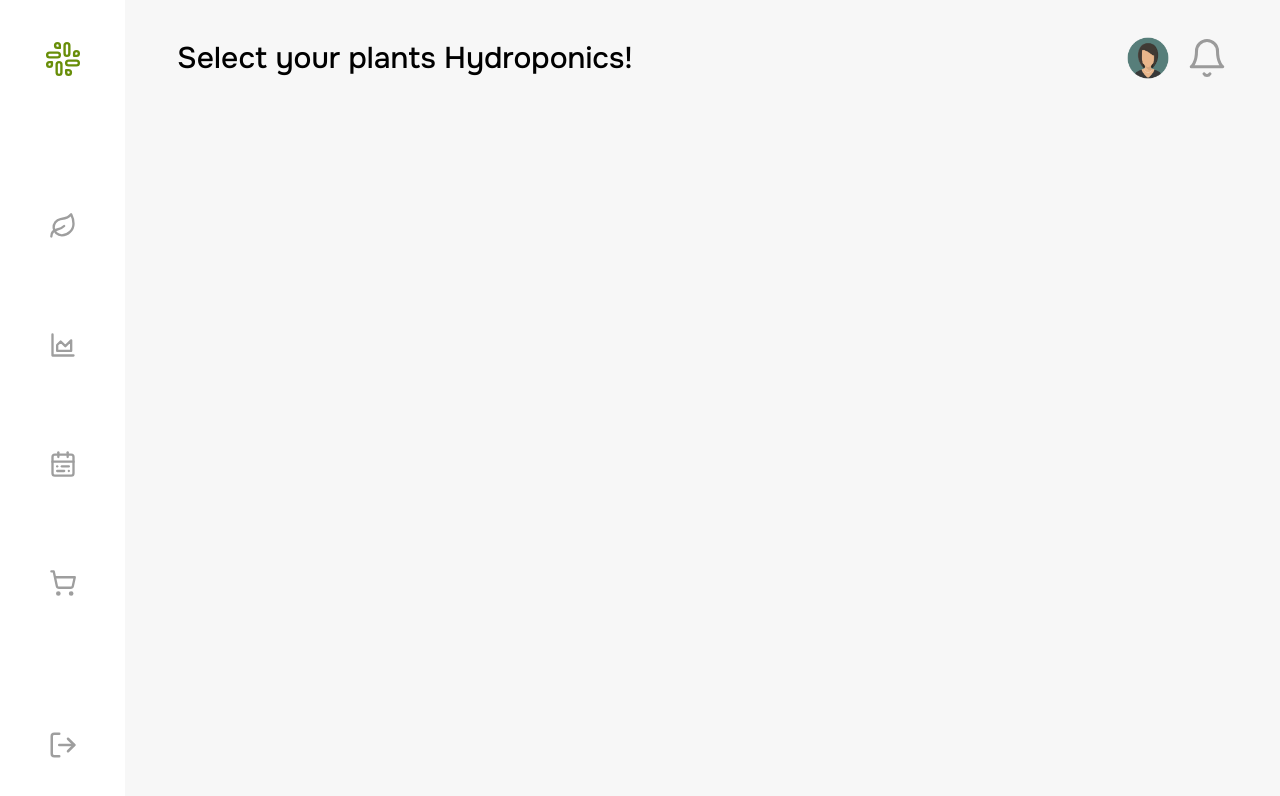
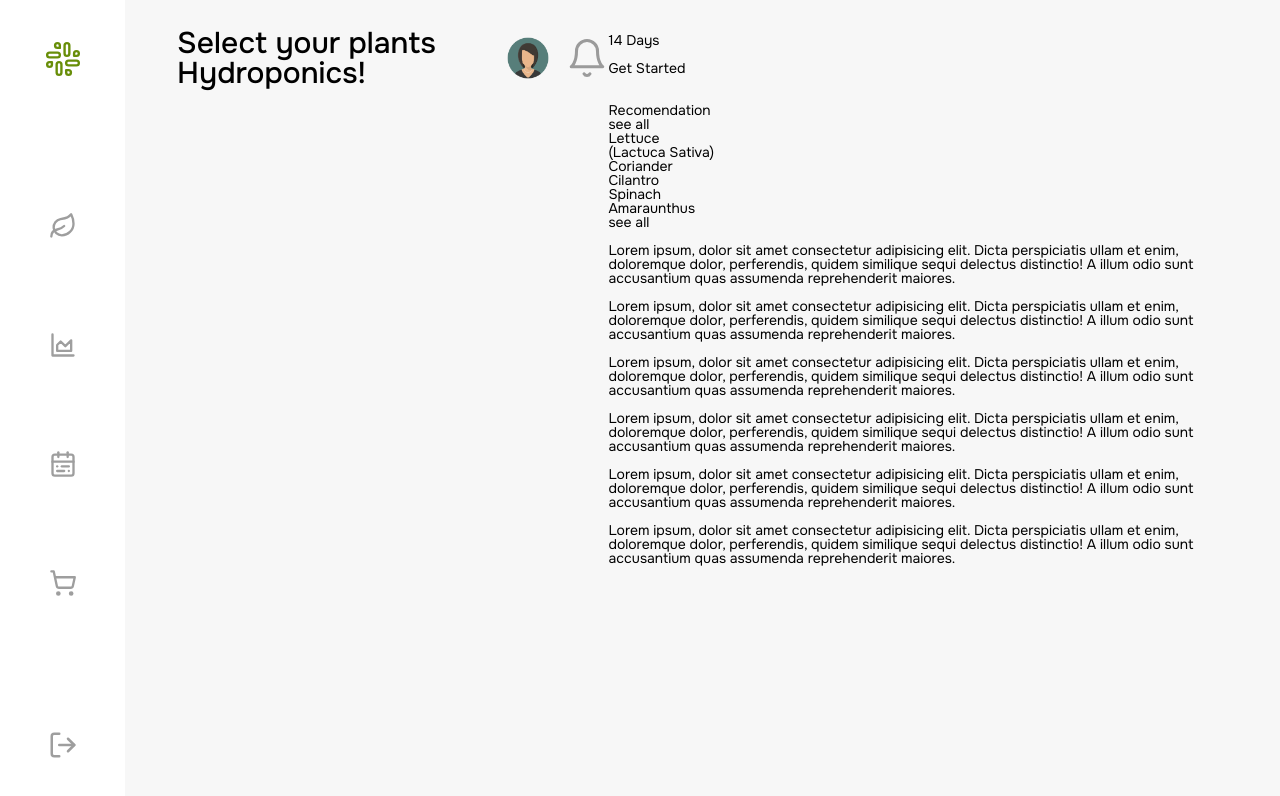
Before and after one commit to VeeTk/Pflanzen-Hydroponics-Dashboard, a website built with Vite: page index.html in a window 1280 px wide. Built offline with nearby package versions, Linux system fonts and the light colour scheme.

Commit message:
Продолжаю верстку с основного блока по центру

```diff
--- a/index.html
+++ b/index.html
@@ -67,6 +67,95 @@
           <div class="header__notifications"><img src="img/header/bell.svg" alt=""></div>
         </div>
       </header>
+      <div class="main__left-content">
+        <div class="left-content__top-ban">
+          <div class="top-ban__left">
+            <div class="left__days">14 Days</div>
+            <div class="left__titles">
+              <div class="titles__title"></div>
+              <div class="titles__subtitle"></div>
+            </div>
+          </div>
+          <div class="top-ban__right">
+            <img src="#" alt="">
+          </div>
+        </div>
+        <div class="left-content__middle-ban">
+          <div class="middle-ban__content">
+            <div class="middle-ban__button">
+              <div class="button__text">Get Started</div>
+              <div class="button__arrow"><img src="#" alt=""></div>
+            </div>
+          </div>
+        </div>
+        <div class="left-content__recomendation">
+          <div class="recomendation__content">
+            <div class="recomendation__top">
+              <div class="top__left">
+                <div class="top__left-fire"><img src="#" alt=""></div>
+                <div class="top__left-title">Recomendation</div>
+              </div>
+              <div class="top__right">see all</div>
+            </div>
+            <ul class="recomendation__boxes">
+              <li class="boxes__box-1">
+                <div class="box-1__heading">Lettuce</div>
+                <div class="box-1__subheading">(Lactuca Sativa)</div>
+              </li>
+              <li class="boxes__box-2">
+                <div class="box-2__heading">Coriander</div>
+                <div class="box-2__subheading">Cilantro</div>
+              </li>
+              <li class="boxes__box-3">
+                <div class="box-3__heading">Spinach</div>
+                <div class="box-3__subheading">Amaraunthus</div>
+              </li>
+            </ul>
+          </div>
+        </div>
+        <div class="left-content__tips">
+          <div class="tips__top">
+            <div class="tips__left">
+              <div class="tips__hummers"></div>
+              <div class="tips__heading"></div>
+            </div>
+            <div class="tips__right">see all</div>
+          </div>
+          <ul class="tips__list">
+            <li class="list__item"><img src="#" alt="">
+              <div class="item__text">Lorem ipsum, dolor sit amet consectetur adipisicing elit. Dicta perspiciatis ullam
+                et enim, doloremque dolor, perferendis, quidem similique sequi delectus distinctio! A illum odio sunt
+                accusantium quas assumenda reprehenderit maiores.</div>
+            </li>
+            <li class="list__item"><img src="#" alt="">
+              <div class="item__text">Lorem ipsum, dolor sit amet consectetur adipisicing elit. Dicta perspiciatis ullam
+                et enim, doloremque dolor, perferendis, quidem similique sequi delectus distinctio! A illum odio sunt
+                accusantium quas assumenda reprehenderit maiores.</div>
+            </li>
+            <li class="list__item"><img src="#" alt="">
+              <div class="item__text">Lorem ipsum, dolor sit amet consectetur adipisicing elit. Dicta perspiciatis ullam
+                et enim, doloremque dolor, perferendis, quidem similique sequi delectus distinctio! A illum odio sunt
+                accusantium quas assumenda reprehenderit maiores.</div>
+            </li>
+            <li class="list__item"><img src="#" alt="">
+              <div class="item__text">Lorem ipsum, dolor sit amet consectetur adipisicing elit. Dicta perspiciatis ullam
+                et enim, doloremque dolor, perferendis, quidem similique sequi delectus distinctio! A illum odio sunt
+                accusantium quas assumenda reprehenderit maiores.</div>
+            </li>
+            <li class="list__item"><img src="#" alt="">
+              <div class="item__text">Lorem ipsum, dolor sit amet consectetur adipisicing elit. Dicta perspiciatis ullam
+                et enim, doloremque dolor, perferendis, quidem similique sequi delectus distinctio! A illum odio sunt
+                accusantium quas assumenda reprehenderit maiores.</div>
+            </li>
+            <li class="list__item"><img src="#" alt="">
+              <div class="item__text">Lorem ipsum, dolor sit amet consectetur adipisicing elit. Dicta perspiciatis ullam
+                et enim, doloremque dolor, perferendis, quidem similique sequi delectus distinctio! A illum odio sunt
+                accusantium quas assumenda reprehenderit maiores.</div>
+            </li>
+          </ul>
+        </div>
+      </div>
+      <div class="main__right-content"></div>
     </main>
   </div>
 </body>
```
